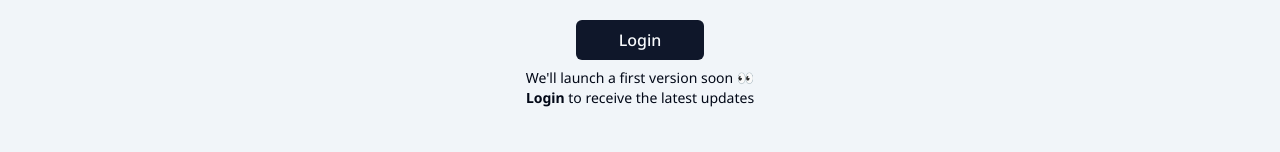
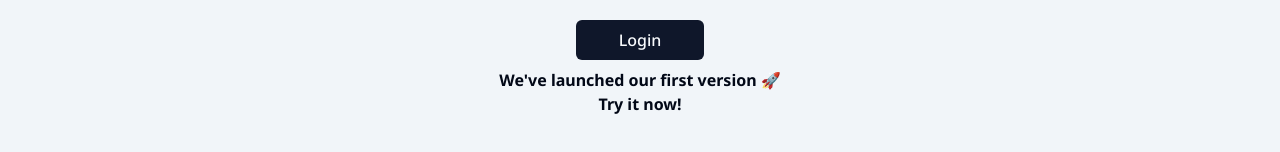
Before and after one commit to webtaken/get-aboard, a Next.js app in the folder get-aboard-next/: page / in a window 1280 px wide. Shown: the part 340-492 px from the top of the page. Built offline with nearby package versions, Linux system fonts and the light colour scheme; no server answers.

Commit message:
feat: changed text from landing page

```diff
--- a/get-aboard-next/src/app/page.tsx
+++ b/get-aboard-next/src/app/page.tsx
@@ -22,9 +22,9 @@ export default function Home() {
         <Button className="mx-auto w-32 text-base" asChild>
           <Link href="/login">Login</Link>
         </Button>
-        <p className="text-sm text-center">
-          We&apos;ll launch a first version soon 👀 <br />
-          <span className="font-bold">Login</span> to receive the latest updates
+        <p className="text-md text-center font-bold">
+          We&apos;ve launched our first version 🚀
+          <br /> Try it now!
         </p>
       </div>
     </main>
```
